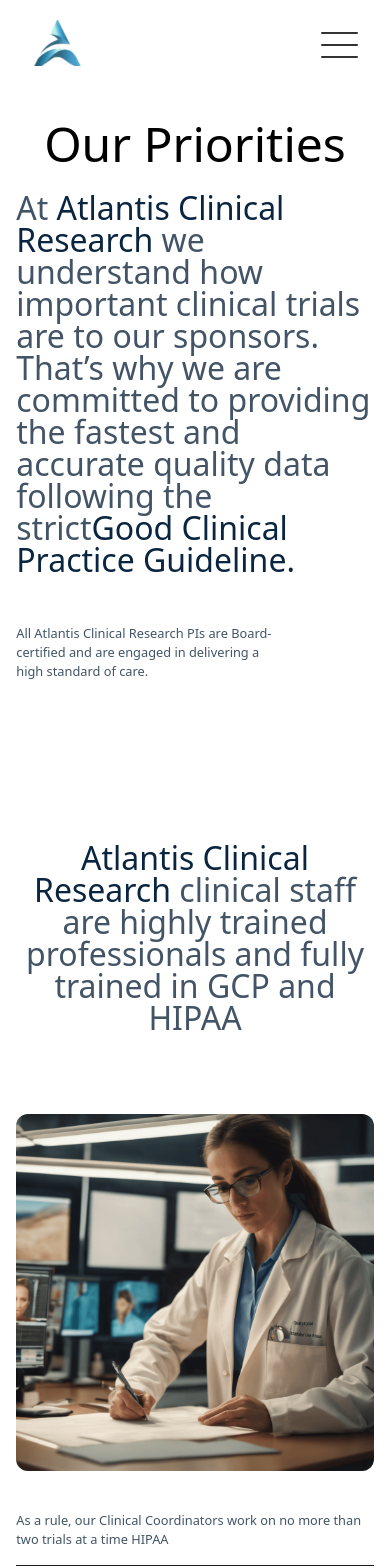
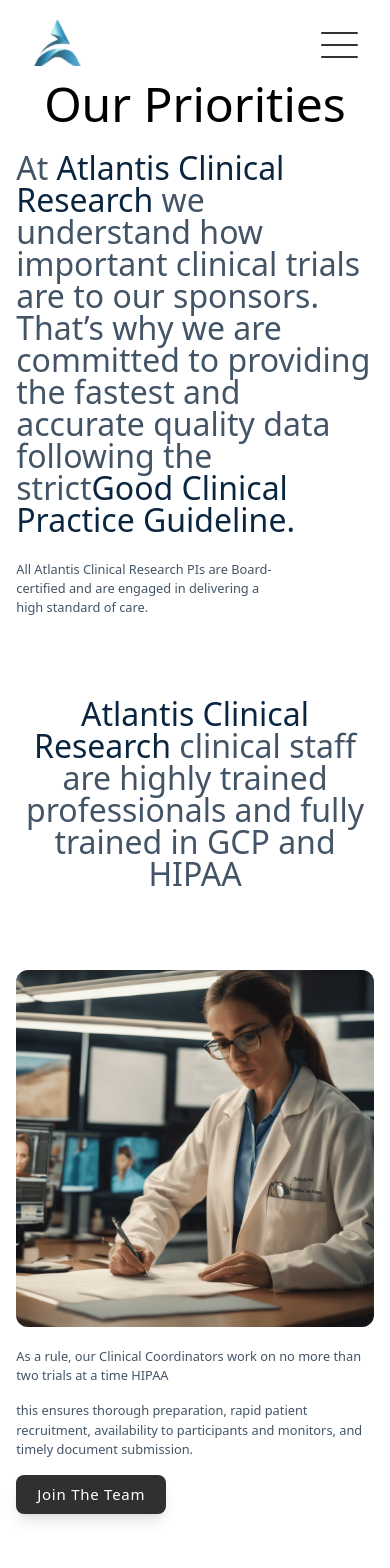
Before and after one commit to anthcoding/atlantis-clinical-research, a Next.js app: page /sponsor in a window 390 px wide. Shown: the top 1568 px of the page. Built offline with nearby package versions, Linux system fonts and the light colour scheme; what tailwindcss-highlights would draw is missing.

Commit message:
Padding Styles Update

```diff
--- a/src/app/careers/page.tsx
+++ b/src/app/careers/page.tsx
@@ -5,12 +5,12 @@
 
 const Careers = () => {
 	return (
-		<div className="animate-[fadeIn_.4s_ease-in-out] w-11/12 mx-auto xxl:w-9/12 md:w-10/12 pt-[120px]">
+		<div className="animate-[fadeIn_.4s_ease-in-out] w-11/12 mx-auto xxl:w-9/12 md:w-10/12 pt-[80px] lg:pt-[120px]">
 			<div className="mx-auto mt-6 leading-none text-center h3 lg:w-4/6 text-secondaryDark">
 				If you are a Health Care Professional interested in Clinical Research we
 				welcome you to explore opportunities with
 				<span className="text-darkBlue"> Atlantis Clinical Research</span>{' '}
-				<h6 className="mt-16 leading-normal text-center h6 text-secondaryDark">
+				<h6 className="mt-8 leading-normal text-center h6 text-secondaryDark">
 					By joining us, you will become part of a dynamic and rapidly growing
 					team. We offer flexible work arrangements, an informal,
 					entrepreneurial environment, and attractive, performance-driven
@@ -22,10 +22,9 @@
 					efficiently. By minimizing administrative distractions and thoroughly
 					preparing for every patient’s visit, we allow Investigators to focus
 					on what they do best
-					<br />
 					<br /> — Clinical Research
 				</h6>
-				<h6 className="mt-16 leading-normal text-center h6 text-secondaryDark">
+				<h6 className="mt-8 leading-normal text-center h6 text-secondaryDark">
 					Our dedicated team of medical assistants and clinical coordinators
 					plays a pivotal role in providing comprehensive support to our
 					investigators, contributing to a seamless execution of both clinical
@@ -33,7 +32,7 @@
 					us. Please send us your resume and cover letter. We will be in touch
 					shortly!
 				</h6>
-				<a href="mailto:atlantisclinicalresearch@gmail.com" className="relative flex mx-auto mt-20 h5 lg:h3 w-fit lg:mt-32 text-darkBlue">
+				<a href="mailto:atlantisclinicalresearch@gmail.com" className="relative flex mx-auto mt-10 h5 lg:h3 w-fit lg:mt-32 text-darkBlue">
 					{' '}
 					Share Your Background <CiShare1 className="" />
 				</a>{' '}
--- a/src/app/contact-us/page.tsx
+++ b/src/app/contact-us/page.tsx
@@ -50,10 +50,10 @@
 
 	return (
 
-    <div className="animate-[fadeIn_.4s_ease-in-out] w-11/12 mx-auto xxl:w-5/12 md:w-10/12 pt-[120px]">
+    <div className="animate-[fadeIn_.4s_ease-in-out] w-11/12 mx-auto xxl:w-5/12 md:w-10/12 pt-[80px] lg:pt-[120px]">
 			<div className="mx-auto mt-6 leading-none text-start h3 lg:w-4/6 text-dark">
 				Let's talk!
-				<h6 className="mt-8 leading-normal text-start h6 text-secondaryDark">
+				<h6 className="mt-4 leading-normal text-start h6 text-secondaryDark">
         Thank you for visiting Atlantis Clinical Research . We value your interest and would love to hear from you. Whether you have a question, need assistance, or simply want to share your thoughts, our team is here to help.
 				</h6>
       <div className="w-full ">
--- a/src/app/global/navbar/Navbar.tsx
+++ b/src/app/global/navbar/Navbar.tsx
@@ -13,6 +13,7 @@
 	{ name: 'Sponsor', url: '/sponsor' },
 	{ name: 'Careers', url: '/careers' },
 	{ name: 'Learn', url: '/learn' },
+	{ name: 'Contact', url: '/contact-us' },
 ];
 
 const NavBar = () => {
--- a/src/app/global/navbar/nav-bar.css
+++ b/src/app/global/navbar/nav-bar.css
@@ -34,7 +34,6 @@
   z-index: 4;
   cursor: pointer;
   overflow: hidden;
-  mix-blend-mode: difference;
   z-index: 4;
 }
 
@@ -48,7 +47,7 @@
 .hamburger-menu input:focus-visible {
   border: 1px solid var(--background);
   box-shadow: 0 0 0 1px var(--foreground);
-  z-index: 4;
+  z-index: 100000;
 }
 
 .hamburger-menu::before,
@@ -62,7 +61,7 @@
   background-color: var(--foreground);
   border-radius: 9999px;
   transform-origin: right;
-  transition: opacity var(--animation-timing), width var(--animation-timing),
+  transition: var(--animation-timing), width var(--animation-timing),
     rotate var(--animation-timing), translate var(--animation-timing),
     background-color var(--animation-timing);
 
--- a/src/app/home/page.tsx
+++ b/src/app/home/page.tsx
@@ -11,7 +11,7 @@
 const Page = () => {
 	return (
 		<>
-			<div className="scroll-smooth w-11/12 xxl:w-9/12 md:w-10/12 pt-[120px] mx-auto">
+			<div className="scroll-smooth w-11/12 xxl:w-9/12 md:w-10/12 pt-[80px] lg:pt-[120px] mx-auto">
 				<div className="animate-[fadeIn_.4s_ease-in-out] flex flex-col md:flex-row">
 					<div className="md:w-[50%]">
 						<h1 className="h1 leading-[70px] md:leading-[80px] xl:leading-[117px] xxl:leading-[190px] tracking-tighter md:tracking-tight xxl:tracking-[-14.2px] text-darkBlue">
@@ -43,7 +43,7 @@
 						<BsArrowDownRight className="rotate-45 text-md lg:text-xl font-extraLight" />
 					</Link>
 				</div>
-				<div id='Whoarewe' className="w-full mb-16 mt-60">
+				<div id='Whoarewe' className="w-full mt-32 mb-32 lg:mt-60">
 					<div>
 						<h2  className="text-center h2">Who are we ?</h2>
 					</div>
--- a/src/app/learn/page.tsx
+++ b/src/app/learn/page.tsx
@@ -2,10 +2,10 @@
 
 const Learn = () => {
 	return (
-		<div className="animate-[fadeIn_.4s_ease-in-out] w-11/12 mx-auto xxl:w-9/12 md:w-10/12 pt-[120px]">
+		<div className="animate-[fadeIn_.4s_ease-in-out] w-11/12 mx-auto xxl:w-9/12 md:w-10/12 pt-[80px] lg:pt-[120px]">
 			<div className="mx-auto mt-6 leading-none text-center h3 lg:w-4/6 text-dark">
 				What is a Research Study?
-				<h6 className="mt-16 leading-normal text-center h6 text-secondaryDark">
+				<h6 className="mt-4 leading-normal text-center h6 text-secondaryDark">
 					A research study is a scientific way to improve or develop new methods
 					of health care. Studies are designed to answer specific questions on
 					how to prevent, diagnose, or treat diseases and disorders. Many types
@@ -16,7 +16,7 @@
 			</div>
 			<div className="mx-auto mt-6 leading-none text-center h3 lg:w-4/6 text-dark">
 				Why are Research Studies important?
-				<h6 className="mt-16 leading-normal text-center h6 text-secondaryDark">
+				<h6 className="mt-4 leading-normal text-center h6 text-secondaryDark">
 					Research studies are important because they contribute to knowledge
 					and progress on diseases and disorders. Research is the fastest and
 					safest way to find treatments that work.
@@ -26,7 +26,7 @@
 
 				Why should I join?
 			</div>
-			<div className="flex flex-wrap justify-center w-full gap-2 mt-16 lg:flex-nowrap lg:gap-5">
+			<div className="flex flex-wrap justify-center w-full gap-2 mt-4 lg:flex-nowrap lg:gap-5">
 				<div className="flex flex-col justify-center items-center w-2/3 px-4 py-8 border lg:justify-end lg:py-20 lg:w-1/3 border-borderDark xxl:h-[638px] rounded-xl h-fit bg-cardWhite">
 					<h3 className="mx-auto leading-none text-center lg:text-start h3-2 lg:w-4/6 text-secondaryDark">
 						To assess research exclusive treatments and tests
--- a/src/app/sponsor/page.tsx
+++ b/src/app/sponsor/page.tsx
@@ -6,8 +6,8 @@
 const page = () => {
 	return (
 		<>
-			<div className="animate-[fadeIn_.4s_ease-in-out] w-11/12 xxl:w-9/12 md:w-10/12 mx-auto pt-[120px]">
-				<div className="w-full mb-16">
+			<div className="animate-[fadeIn_.4s_ease-in-out] w-11/12 xxl:w-9/12 md:w-10/12 mx-auto pt-[80px] lg:pt-[120px]">
+				<div className="w-full mb-8">
 					<div>
 						<h2 className="text-center h2">Our Priorities</h2>
 					</div>
@@ -22,19 +22,19 @@
 						</span>{' '}
 					</div>
 					<br />
-					<div className="w-3/4 mt-6 lg:w-1/3 ">
+					<div className="w-3/4 lg:w-1/3 ">
 						<h6 className="text-start h6 text-secondaryDark">
 							All Atlantis Clinical Research PIs are Board-certified and are
 							engaged in delivering a high standard of care.
 						</h6>
 					</div>
 				</div>
-				<div className="mx-auto mt-40 leading-none text-center lg:mt-72 h3 lg:w-5/6 text-secondaryDark">
+				<div className="mx-auto mt-20 leading-none text-center lg:mt-72 h3 lg:w-5/6 text-secondaryDark">
 					<span className="text-darkBlue">Atlantis Clinical Research</span>{' '}
 					clinical staff are highly trained professionals and fully trained in
 					GCP and HIPAA
 				</div>
-				<div className=" mt-20 animate-[fadeIn_.4s_ease-in-out]  flex flex-col gap-10 xl:gap-20 md:flex-row">
+				<div className="mt-20 animate-[fadeIn_.4s_ease-in-out]  flex flex-col gap-5 xl:gap-20 md:flex-row">
 					<div className="md:w-[50%]">
 						<Image
 							alt="Research Clinic doctors smiling"
@@ -43,7 +43,7 @@
 						/>
 					</div>
 					<div className="md:w-[50%] flex flex-col justify-center items-center lg:items-start">
-						<div className="md:w-2/4 pb-4 lg:pb-10 border-b-[.8px] border-dark">
+						<div className="md:w-2/4 lg:pb-10 lg:border-b-[.8px] border-dark">
 							<h6 className="text-start h6 text-secondaryDark">
 								As a rule, our Clinical Coordinators work on no more than two
 								trials at a time HIPAA
@@ -62,7 +62,7 @@
 					</div>
 				</div>
 			</div>
-			<div className="grid w-full grid-flow-col grid-rows-3 gap-4 pt-10 pb-10 mt-20 lg:mt-40 bg-lightBlue gap-y-6 lg:pt-52 lg:gap-y-32 lg:pb-52">
+			<div className="hidden w-full grid-flow-col grid-rows-3 gap-4 pt-10 pb-10 mt-20 lg:grid lg:mt-40 bg-lightBlue gap-y-6 lg:pt-52 lg:gap-y-32 lg:pb-52">
 				<div className="">
 					{' '}
 					<h3 className="text-center h4-2 text-secondaryDark">
```
